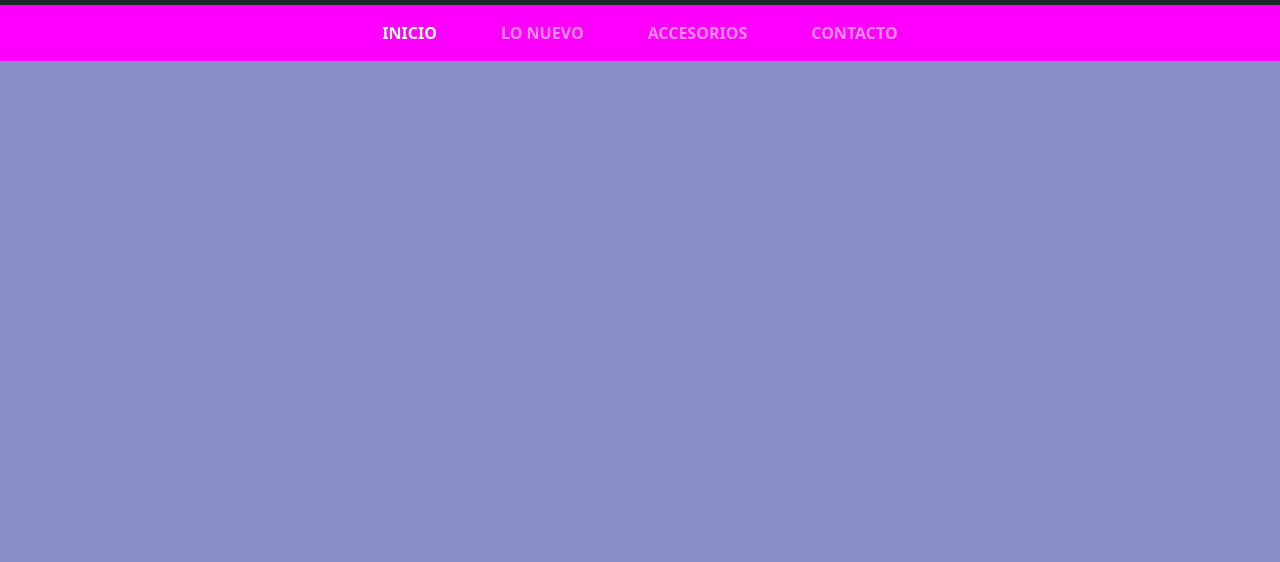
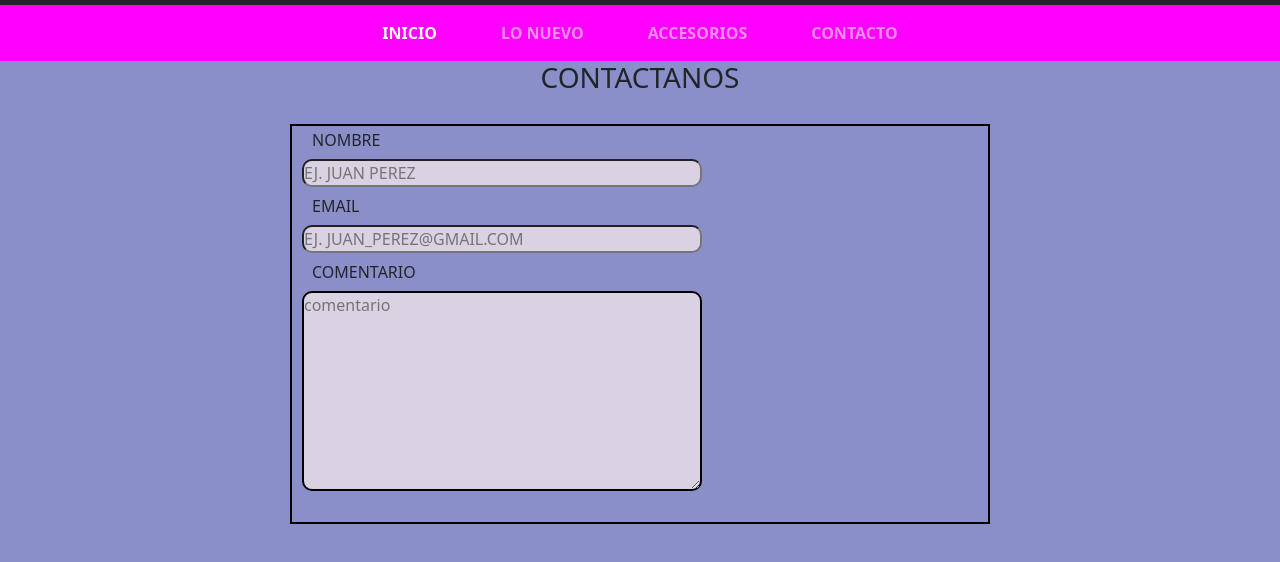
Before and after one commit to sirwdr/proyectoCoder, a plain HTML site: page pages/contacto.html in a window 1280 px wide. Shown: the part 238-800 px from the top of the page. Drawn offline with nearby package versions, Linux system fonts and the light colour scheme.

Commit message:
agrege pagina contacto

```diff
--- a/css/estilo.css
+++ b/css/estilo.css
@@ -30,7 +30,35 @@ h3 {
     text-align: center !important;
 }
 
+.input {
+    margin: 2px 20px;
+    display: block;
+}
 
+.estilo-input {
+    margin: 5px 10px;
+    border-radius: 10px;
+    width: 400px;
+    background-color: #dad1e2;
+}
+
+.contenedor-formulario {
+    display:block;
+    width: 700px;
+    height: 400px;
+    border:black 2px solid;
+    margin: 30px auto;
+
+}
+
+.textarea {
+    margin: 5px 10px;
+    border-radius: 10px;
+    background-color: #dad1e2;
+    width: 400px;
+    height: 200px;
+    border: black 2px solid;
+}
 @keyframes banner {
     0%, 48%{
         background-image: url(../img/banner_1.webp);
--- a/pages/contacto.html
+++ b/pages/contacto.html
@@ -5,7 +5,6 @@
     <meta http-equiv="X-UA-Compatible" content="IE=edge" />
     <meta name="viewport" content="width=device-width, initial-scale=1.0" />
     <link href="https://cdn.jsdelivr.net/npm/bootstrap@5.0.2/dist/css/bootstrap.min.css" rel="stylesheet" integrity="sha384-EVSTQN3/azprG1Anm3QDgpJLIm9Nao0Yz1ztcQTwFspd3yD65VohhpuuCOmLASjC" crossorigin="anonymous">
-<script src="https://cdn.jsdelivr.net/npm/bootstrap@5.0.2/dist/js/bootstrap.bundle.min.js" integrity="sha384-MrcW6ZMFYlzcLA8Nl+NtUVF0sA7MsXsP1UyJoMp4YLEuNSfAP+JcXn/tWtIaxVXM" crossorigin="anonymous"></script>
     <link rel="shortcut icon" href="../img/logo.jpeg" type="image/x-icon" />
     <link rel="stylesheet" href="../css/estilo.css">
     <title>CONTACTO</title>
@@ -40,7 +39,21 @@
               </nav>
           </div>
     </header>
-    <script src="https://cdn.jsdelivr.net/npm/@popperjs/core@2.9.2/dist/umd/popper.min.js" integrity="sha384-IQsoLXl5PILFhosVNubq5LC7Qb9DXgDA9i+tQ8Zj3iwWAwPtgFTxbJ8NT4GN1R8p" crossorigin="anonymous"></script>
+    <main>
+      <h3>CONTACTANOS</h3>
+      <form action="#" class="contenedor-formulario">
+        <div>
+        <label for="nombre" class="input">NOMBRE</label>
+        <input type="text" id="nombre" class="estilo-input" placeholder="EJ. JUAN PEREZ">
+      </div>
+      <div>
+        <label for="email" class="input">EMAIL</label>
+        <input type="email" id="email" class="estilo-input" placeholder="EJ. JUAN_PEREZ@GMAIL.COM">
+      </div>
+      <label for="#" id="texto" class="input">COMENTARIO</label>
+      <textarea name="texto" id="texto" class="textarea" placeholder="comentario"></textarea>
+      </form>
+    </main>
 <script src="https://cdn.jsdelivr.net/npm/bootstrap@5.0.2/dist/js/bootstrap.min.js" integrity="sha384-cVKIPhGWiC2Al4u+LWgxfKTRIcfu0JTxR+EQDz/bgldoEyl4H0zUF0QKbrJ0EcQF" crossorigin="anonymous"></script>
   </body>
   <footer></footer>
```
